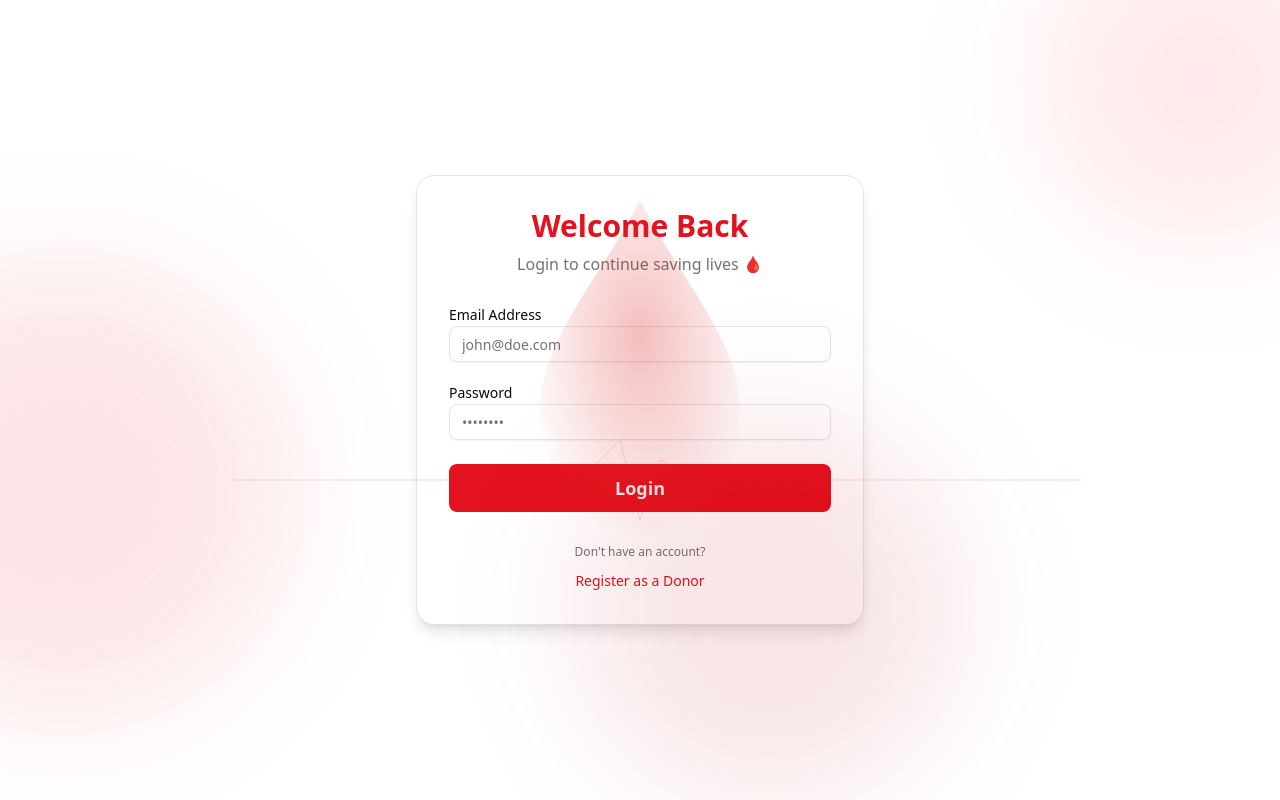
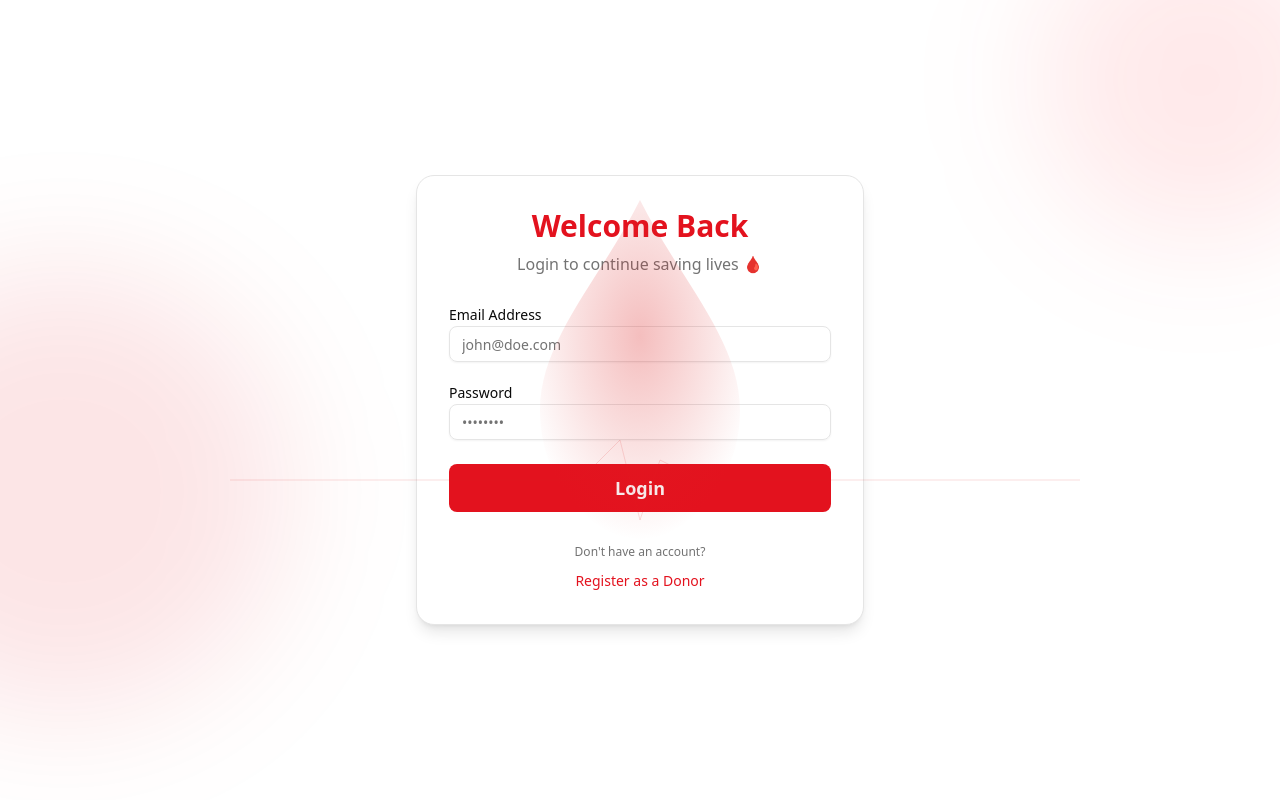
Before and after one commit to moniruzzaman01/LifeDrop_client, a React (Vite) app: page /login in a window 1280 px wide. Built offline with nearby package versions, Linux system fonts and the light colour scheme; no server answers.

Commit message:
[reafactor](bgart): style of this component slightly changed

```diff
--- a/src/components/BgArt.jsx
+++ b/src/components/BgArt.jsx
@@ -1,8 +1,7 @@
 export default function BgArt() {
   return (
-    <div className="absolute inset-0 z-0 pointer-events-none min-h-screen ">
+    <div className="absolute inset-0 z-0 pointer-events-none ">
       <div className="absolute -top-20 -right-20 size-80 rounded-full bg-red-500/10 blur-3xl" />
-      <div className="absolute bottom-0 right-1/4 size-96 rounded-full bg-red-700/10 blur-3xl" />
       <div className="absolute top-1/3 -left-40 size-112 rounded-full bg-red-600/10 blur-3xl" />
       <svg
         className="absolute inset-0 w-full h-full "
```
